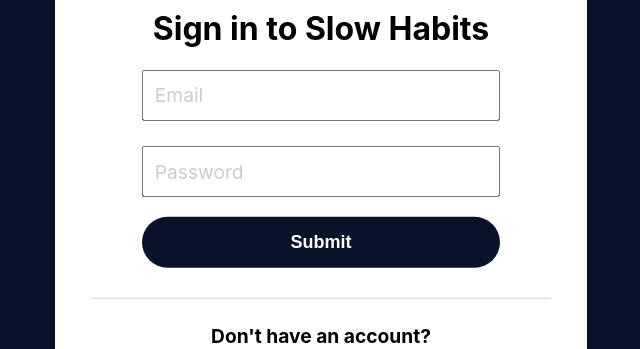
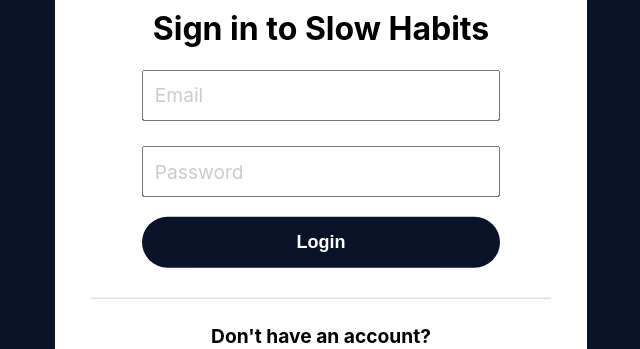
Before and after one commit to JTavinor/react-forms-playground, a React (Create React App) app: page / in a window 1280 px wide. Shown: the part 184-533 px from the top of the page, without its empty margins (319-959 px from the left). Built offline with nearby package versions, Linux system fonts and the light colour scheme.

Commit message:
Restructure to generic form component

```diff
--- a/src/App.js
+++ b/src/App.js
@@ -4,6 +4,7 @@
 import ReactHookForm from "./components/ReactHookForm";
 import HTMLForm from "./components/HTMLForm";
 import LoginForm from "./components/LoginForm";
+import RefactorLoginForm from "./components/RefactorLoginForm";
 
 function App() {
   return (
@@ -11,7 +12,8 @@
       {/* <ReactFinalForm /> */}
       {/* <ReactHookForm /> */}
       {/* <HTMLForm /> */}
-      <LoginForm />
+      {/* <LoginForm /> */}
+      <RefactorLoginForm />
     </div>
   );
 }
--- a/src/components/GenericReactHookForm.jsx
+++ b/src/components/GenericReactHookForm.jsx
@@ -1,12 +1,17 @@
 import React, { useState } from "react";
+import { useForm } from "react-hook-form";
 
 // Need to have the values for hidden, + the functions to change whether the form is hidden in the parent
 
 const props = {
   formSubmit: "onSubmit",
   formFields: [
-    { name: "loginEmail", validation: { required: true }, type: "text" },
-    { name: "loginPassword", validation: { required: true }, type: "password" },
+    { refName: "loginEmail", validation: { required: true }, type: "text" },
+    {
+      refName: "loginPassword",
+      validation: { required: true },
+      type: "password",
+    },
   ],
   hiddenClass: { className: "loginHidden", initialHidden: false },
   formHeading: "Create Account",
@@ -18,11 +23,12 @@
 function GenericReactHookForm({
   formFields,
   formSubmit,
-  hiddenClass,
   formHeading,
   changeFormButtonText,
   changeFormHeading,
   submitFormButtonText,
+  hidden,
+  changeHidden,
 }) {
   const {
     register,
@@ -30,59 +36,39 @@
     formState: { errors },
   } = useForm();
 
-  const [hidden, setHidden] = useState(
-    hiddenClass.initialHidden ? hiddenClass.className : ""
-  );
-
   return (
-    <div className={`loginFormCont ${hidden} positionFormGroup`}>
+    <div className={`formContainer ${hidden}`}>
       <h1>{formHeading}</h1>
       <form onSubmit={handleSubmit(formSubmit)} className="floatingLabelForm">
-        <div className="floatingLabelGroup" id="firstFloatingLabelGroup">
+        {formFields.map(({ refName, validation, type, name }) => (
+          <>
+            <div className="floatingLabelGroup">
               <input
-            {...register(formFields[0].name, formFields[0].validation)}
-            id={formFields[0].name}
+                {...register(refName, { ...validation })}
+                id={refName}
                 className="floatingInputField"
                 required
+                type={type}
               />
-          <label htmlFor={formFields[0].name} className="floatingLabel">
-            {formFields[0].name}
+              <label htmlFor={refName} className="floatingLabel">
+                {name}
               </label>
             </div>
-        {errors.formFields[0].name && (
-          <div className="inputErrorMessage">
-            {formFields[0].name} is required
-          </div>
+            {errors[refName] && (
+              <div className="inputErrorMessage">{name} is required</div>
             )}
-        <div className="floatingLabelGroup">
-          <input
-            {...register("password", {
-              required: true,
-              type: "password",
-              minLength: 5,
-            })}
-            id="password"
-            className="floatingInputField"
-            required
-          />
-          <label htmlFor="password" className="floatingLabel">
-            Password
-          </label>
-        </div>
-        {errors.password && (
-          <div className="inputErrorMessage">Password is required</div>
-        )}
-        <button type="submit" className="loginButton">
+          </>
+        ))}
+        <button type="submit" className="submitButton">
           {submitFormButtonText}
         </button>
       </form>
       <div className="divider" />
-      <h2 className="noAccount">{changeFormHeading}</h2>
+      <h2 className="switchFormHeading">{changeFormHeading}</h2>
       <button
-        className="loginButton hideButton"
+        className="submitButton switchFormButton"
         onClick={() => {
-          setRegisterHidden("registerHidden");
-          setLoginHidden("");
+          changeHidden();
         }}
       >
         {changeFormButtonText}
--- a/src/components/RefactorLoginForm.jsx
+++ b/src/components/RefactorLoginForm.jsx
@@ -1,57 +1,89 @@
-import React from "react";
+import React, { useState } from "react";
 import GenericReactHookForm from "./GenericReactHookForm";
 
-// Special Form component:
-//  Takes as props:
-//      a function to use onSubmit
-//      names of all fields
-//          In form of object? In order to associate with a validation object?
-//      initial State for hidden classname
-//      formHeading
-//
+const registerFormFields = [
+  {
+    refName: "registerName",
+    validation: { required: true },
+    type: "text",
+    name: "Name",
+  },
+  {
+    refName: "registerEmail",
+    validation: { required: true },
+    type: "text",
+    name: "Email",
+  },
+  {
+    refName: "registerPassword",
+    validation: {
+      required: true,
+      type: "password",
+      minLength: 5,
+    },
+    type: "password",
+    name: "Password",
+  },
+];
 
-const props = {
-  formSubmit: "onSubmit",
-  formFields: [
-    { name: "loginEmail", validation: { required: true }, type: "text" },
-    { name: "loginPassword", validation: { required: true }, type: "password" },
-  ],
-  hiddenClass: { className: "loginHidden", initialHidden: false },
-  formHeading: "Create Account",
-  submitFormButtonText: "Submit",
-  changeFormHeading: "Don't have an account?",
-  changeFormButtonText: "Register",
-};
+const loginFormFields = [
+  {
+    refName: "loginEmail",
+    validation: { required: true },
+    type: "text",
+    name: "Email",
+  },
+  {
+    refName: "loginPassword",
+    validation: {
+      required: true,
+      type: "password",
+      minLength: 5,
+    },
+    type: "password",
+    name: "Password",
+  },
+];
 
 function RefactorLoginForm() {
   const onSubmit = (data) => console.log(data);
 
+  const [registerHidden, setRegisterHidden] = useState("hideToLeft");
+  const [loginHidden, setLoginHidden] = useState("");
+
+  const changeHidden = () => {
+    if (registerHidden) {
+      setRegisterHidden("");
+      setLoginHidden("hideToRight");
+    } else {
+      setRegisterHidden("hideToLeft");
+      setLoginHidden("");
+    }
+  };
+
   return (
-    <div style={{ overflow: "hidden", width: "100vw", position: "relative" }}>
-      <div className="mainContainer">
+    <div className="overFlowControl">
+      <div className="formPageContainer">
         <GenericReactHookForm
           formSubmit={onSubmit}
-          formFields={[
-            {
-              name: "loginEmail",
-              validation: { required: true },
-              type: "text",
-            },
-            {
-              name: "loginPassword",
-              validation: {
-                required: true,
-                type: "password",
-                minLength: 5,
-              },
-              type: "password",
-            },
-          ]}
+          formFields={registerFormFields}
+          formHeading="Create Account"
+          submitFormButtonText="Register"
+          changeFormHeading="Already have an account?"
+          changeFormButtonText="Go to Login"
+          changeHidden={changeHidden}
+          hidden={registerHidden}
+        />
+        <GenericReactHookForm
+          formSubmit={onSubmit}
+          formFields={loginFormFields}
           hiddenClass={{ className: "loginHidden", initialHidden: false }}
-          formHeading="Create Account"
-          submitFormButtonText="Submit"
+          formHeading="Sign in to Slow Habits"
+          submitFormButtonText="Login"
           changeFormHeading="Don't have an account?"
           changeFormButtonText="Register"
+          changeHidden={changeHidden}
+          hidden={loginHidden}
         />
       </div>
     </div>
```
Lines whose indentation alone changed are shown as unchanged.
